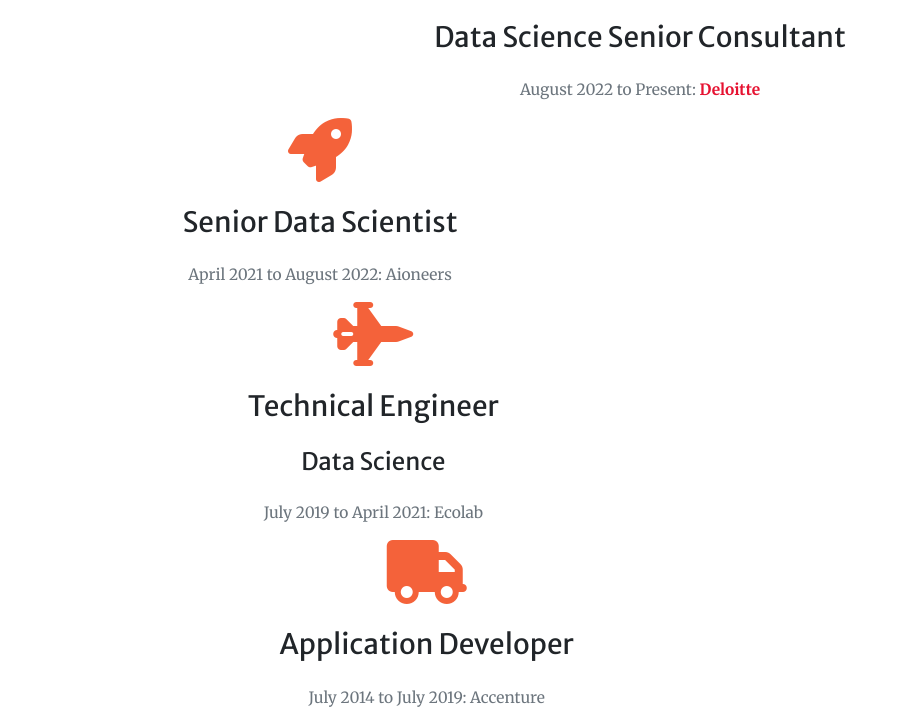
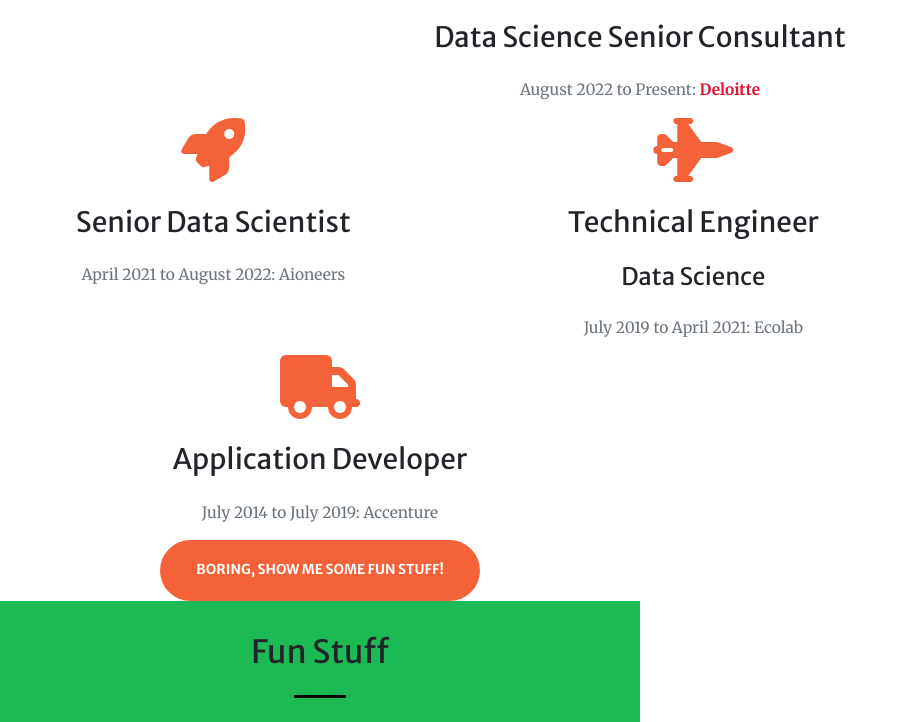
Before and after one commit to nipunikajain/nipunikajain.github.io, a plain HTML site: page index.html in a window 1280 px wide. Shown: the part 1500-2222 px from the top of the page, without its empty margins (0-908 px from the left). Drawn offline with nearby package versions, Linux system fonts and the light colour scheme.

Commit message:
changes in index

```diff
--- a/index.html
+++ b/index.html
@@ -201,18 +201,18 @@
           <h3 class="mt-4 mb-4">Data Science Senior Consultant</h3>
           <p class="text-muted">August 2022 to Present: <span class="RlRed">Deloitte</span></p>
         </div>
-	      <div class="col-lg-6 col-sm-6 text-center">
+	      <div class="col-lg-4 col-sm-6 text-center">
           <i class="fa fa-4x fa-rocket text-primary sr-icons"></i>
           <h3 class="mt-4 mb-4">Senior Data Scientist</h3>
           <p class="text-muted">April 2021 to August 2022: Aioneers</p>
         </div>
-        <div class="col-lg-7 col-sm-6 text-center">
+        <div class="col-lg-5 col-sm-6 text-center">
           <i class="fa fa-4x fa-fighter-jet text-primary sr-icons"></i>
           <h3 class="mt-4 mb-4">Technical Engineer</h3>
           <h4 class="mt-4 mb-4">Data Science</h4>
           <p class="text-muted">July 2019 to April 2021: Ecolab</p>
         </div>
-        <div class="col-lg-8 col-sm-6 text-center">
+        <div class="col-lg-6 col-sm-6 text-center">
           <i class="fa fa-4x fa-truck text-primary sr-icons"></i>
           <h3 class="mt-4 mb-4">Application Developer</h3>
           <p class="text-muted">July 2014 to July 2019: Accenture</p>
```
